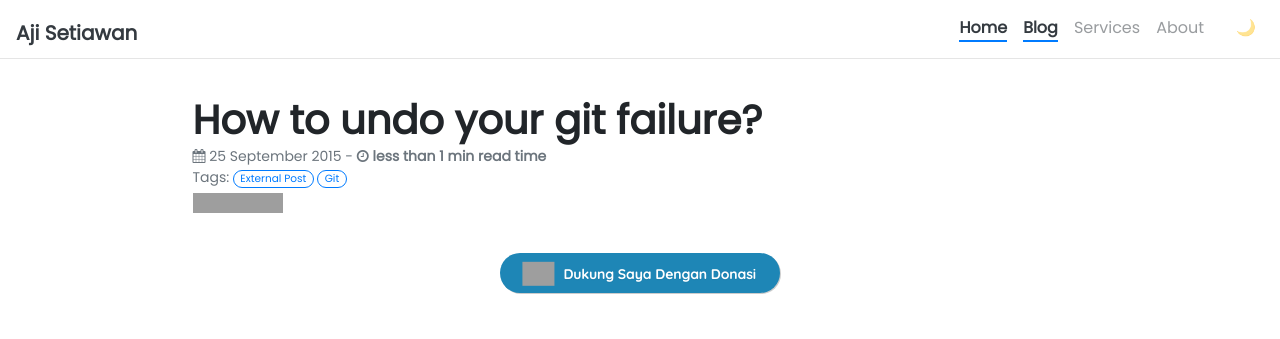
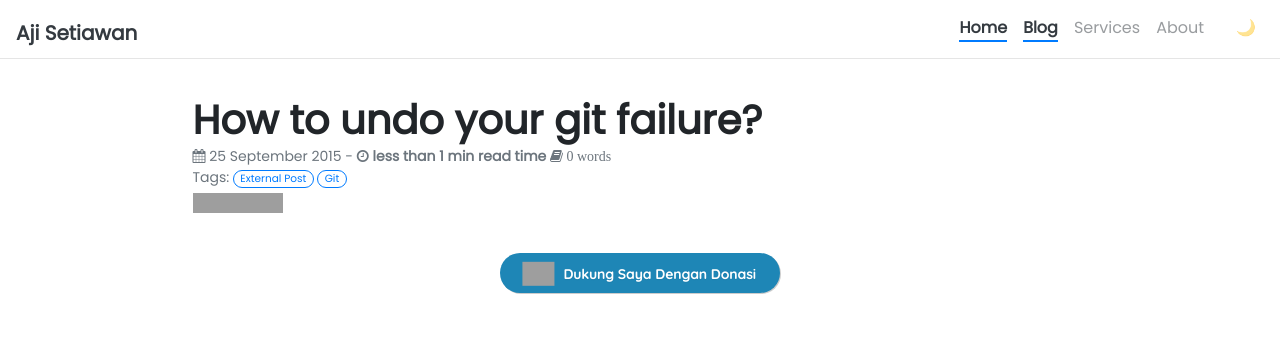
Before and after one commit to ajisetiawan716/ajisetiawan716.github.io, a Jekyll site: the page built from _posts/2015-09-25-how-to-undo-your-git-failure.md, in a window 1280 px wide. Shown: the top 339 px of the page. Built offline with Jekyll 4.4.1, drawn with Linux system fonts in a browser that asks for light colours; nearby versions of some CDN libraries; our own code applies the rules of GitHub Pages for plain Markdown files; comment, search, counter and statistics services are not loaded; grey boxes are pictures that could not be loaded.

Commit message:
Update post.html

```diff
--- a/_layouts/post.html
+++ b/_layouts/post.html
@@ -6,14 +6,14 @@ layout: page
 <p class="post-metadata text-muted">
   <i class="fa fa-calendar fa-1x"></i> {{ page.date | date_to_long_string }} -
   <i class="fa fa-clock-o fa-1x"></i> <b>
-  {%- assign time = content | number_of_words -%}
-  {%- if time < 360 -%}
+  {%- assign words = content | number_of_words -%}
+  {%- if words < 360 -%}
     less than 1 min read time
   {%- else -%}
-    {{ time | divided_by: 180 }} mins read time
+    {{ words | divided_by: 180 }} mins read time
   {%- endif -%}
   </b>
-
+  <i class="fa fa-book fa-1x"> {{words}} words</i>
   <br>
 
   {%- if page.tags != empty -%}
```
